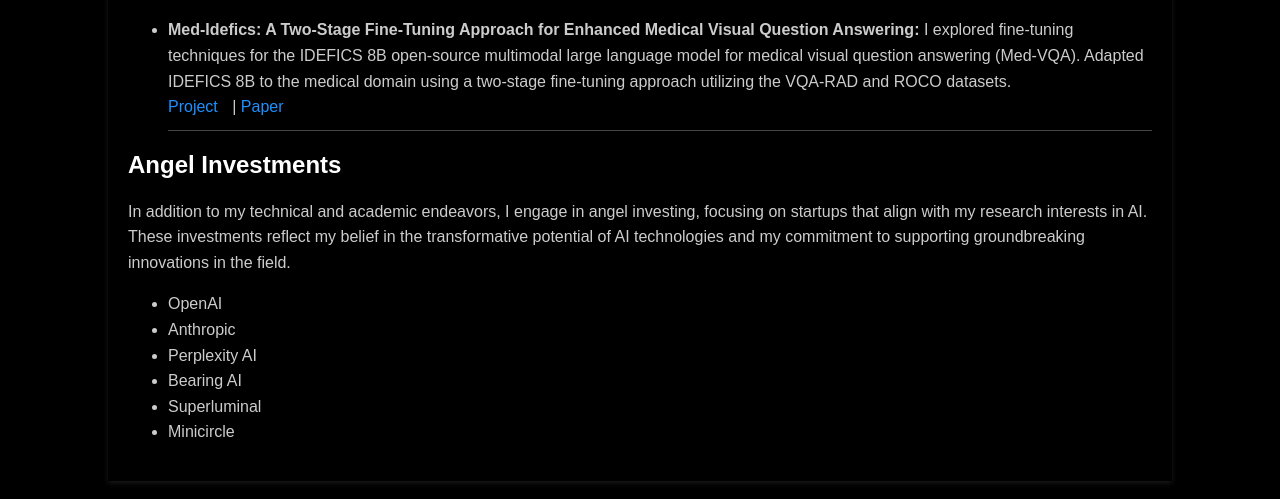
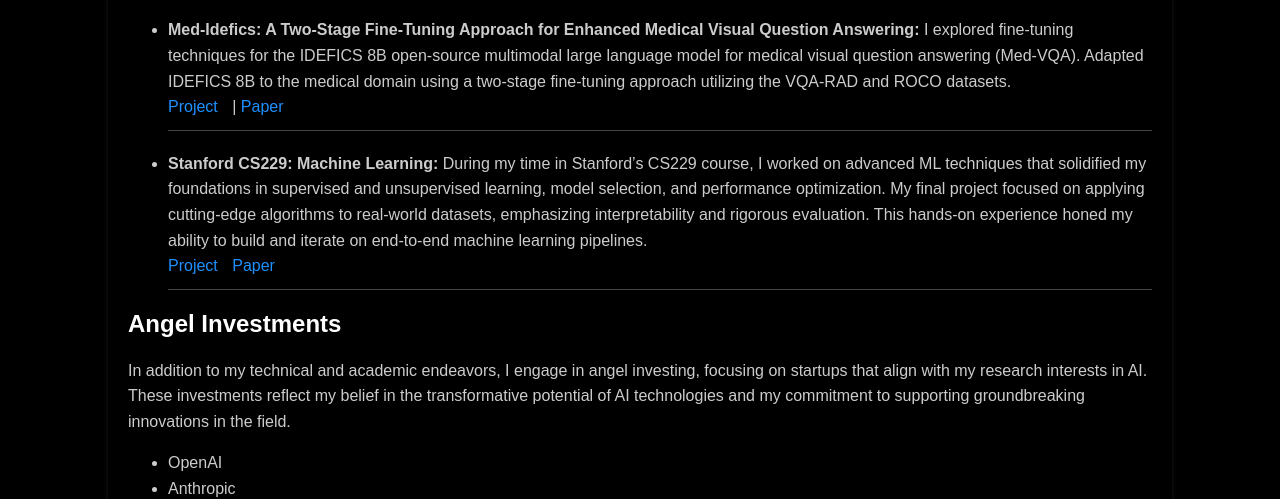
Before and after one commit to csbrendan/csbrendan.github.io, a plain HTML site: page index.html in a window 1280 px wide. Shown: the part 1010-1509 px from the top of the page. Drawn offline with Linux system fonts and the light colour scheme.

Commit message:
Update index.html

```diff
--- a/index.html
+++ b/index.html
@@ -135,6 +135,15 @@
                     <a href="https://github.com/csbrendan/CS231N" target="_blank">Project</a> |
                     <a href="https://github.com/csbrendan/CS231N/blob/main/CS231N.pdf" target="_blank">Paper</a>
                 </li>
+
+                <li>
+                    <strong>Stanford CS229: Machine Learning:</strong> During my time in Stanford’s CS229 course, I worked on advanced ML techniques that solidified my foundations in supervised and unsupervised learning, model selection, and performance optimization. My final project focused on applying cutting-edge algorithms to real-world datasets, emphasizing interpretability and rigorous evaluation. This hands-on experience honed my ability to build and iterate on end-to-end machine learning pipelines.
+                    <br>
+                    <a href="https://github.com/csbrendan/CS229" target="_blank">Project</a>
+                    <a href="https://github.com/csbrendan/CS229/blob/main/paper/CS229_PROJ_FINAL.pdf" target="_blank">Paper</a>
+                </li>
+
+
             </ul>
         </section>
 
```
